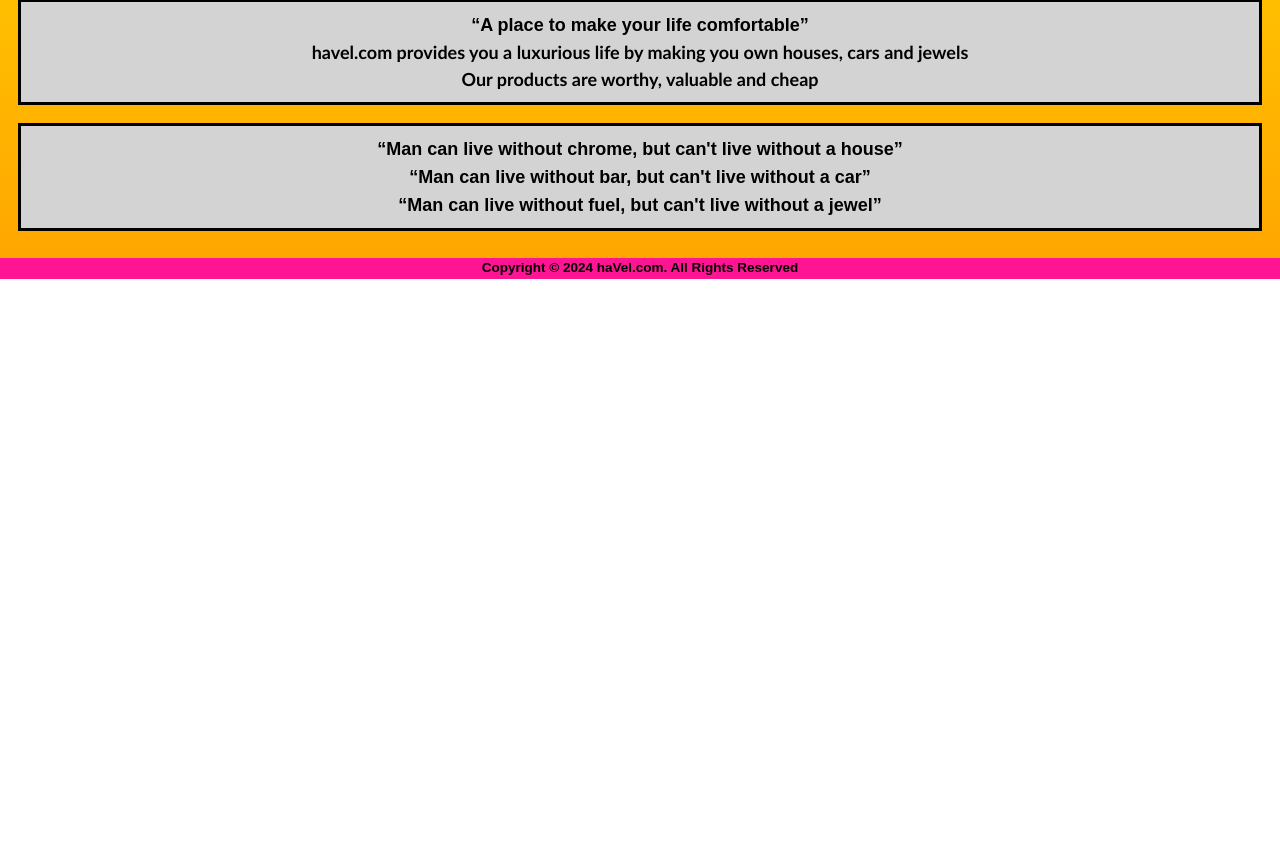
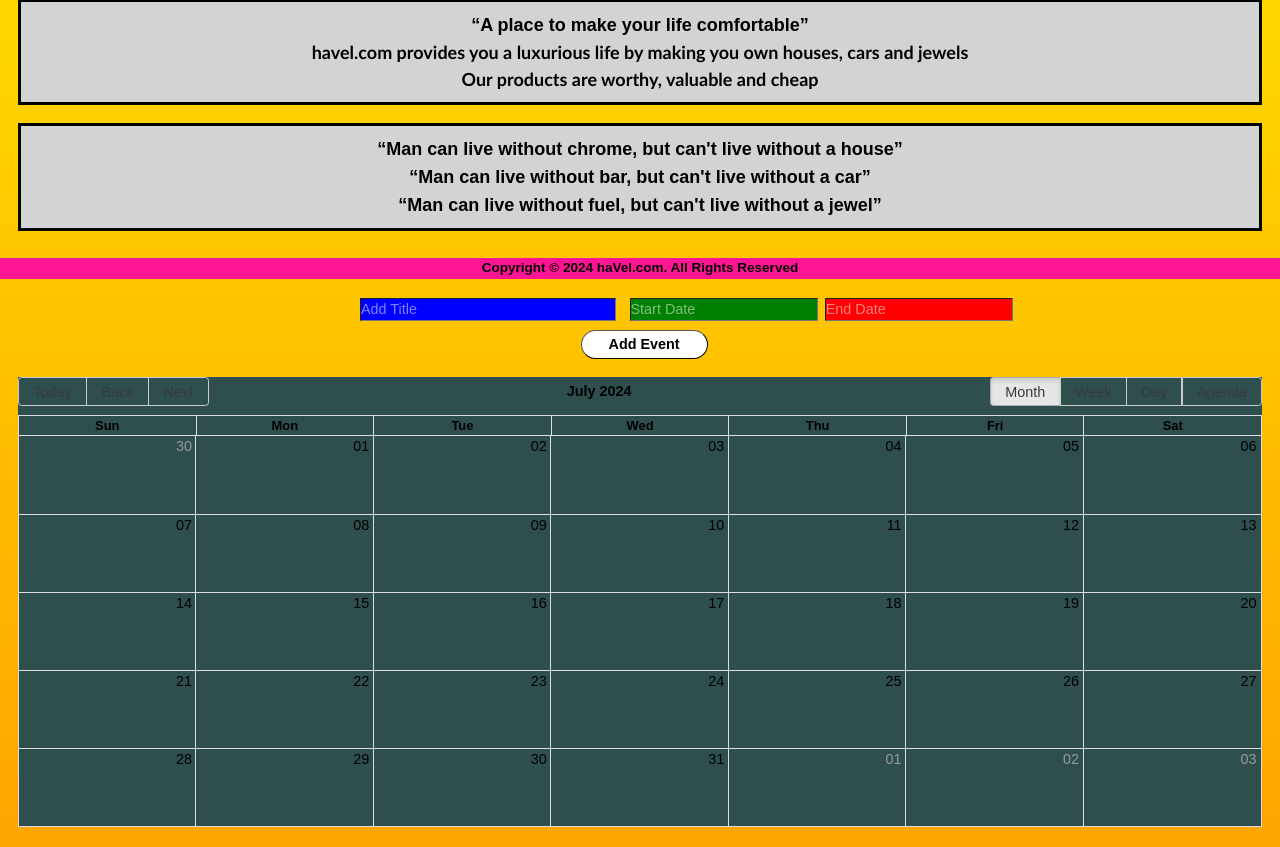
Before and after one commit to harishthangavelp/Capstone-Project, a React (Vite) app in the folder Marketplace-for-rental-equipment-frontend/Rental-Storet/: page / in a window 1280 px wide. Shown: the part 694-1541 px from the top of the page. Before the commit the page ends 987 px from the top, so only its background shows below. Built offline with nearby package versions, Linux system fonts and the light colour scheme.

Commit message:
rental-market

```diff
--- a/Marketplace-for-rental-equipment-frontend/Rental-Storet/package.json
+++ b/Marketplace-for-rental-equipment-frontend/Rental-Storet/package.json
@@ -15,8 +15,13 @@
     "bootstrap": "^5.3.3",
     "browser-router": "^0.2.0",
     "cors": "^2.8.5",
+    "data-fns": "^1.1.0",
+    "date-fns": "^3.6.0",
     "jquery": "^3.7.1",
     "react": "^18.3.1",
+    "react-big-calendar": "^1.13.1",
+    "react-calendar": "^5.0.0",
+    "react-datepicker": "^7.3.0",
     "react-dom": "^18.2.0",
     "react-router": "^6.24.0",
     "react-router-dom": "^6.24.0",
--- a/Marketplace-for-rental-equipment-frontend/Rental-Storet/src/components/Home.css
+++ b/Marketplace-for-rental-equipment-frontend/Rental-Storet/src/components/Home.css
@@ -17,6 +17,7 @@
     background-image: linear-gradient(180deg, yellow, orange);
     background-size: 100%;
     display: block;
+    height: 107em;
     zoom: 90%;
 }
 .popbg{
@@ -284,3 +285,55 @@
     75%  {left: 0px; right: 200px;}
     100% {left: 0px; right: 0px;}
   }
+
+.calendarStart{
+    background-color: green;
+    margin: 5px;
+  }
+.calendarEnd{
+    margin: 3px;
+    background-color: red;
+  }
+.calendarTitle{
+    background-color: blue;
+    margin-left: 400px;
+  }
+.calendarButton{
+    margin: 5px;
+    left: 40em;
+    position: relative;
+    display: flex;
+    align-items: center;
+    color: black;
+    font-family: Arial, Helvetica, sans-serif;
+    font-weight: bold;
+    padding: 3px 30px;
+    border-radius: 20px;
+    background-color: white;
+  }
+.calendarMain{
+    color: black;
+    font-family: 'Times New Roman', Times, serif;
+    font-weight: bold;
+    background-color:darkslategray;
+ }
+.rbc-off-range-bg{
+    background-color:crimson;
+ }
+ .rbc-day-bg {
+    -webkit-box-flex: 1;
+    -ms-flex: 1 0 0%;
+    background-color:darkslategray;
+    flex: 1 0 0%;
+}
+.rbc-day-bg.rbc-today{
+    background-color:darkslategray;
+}
+.rbc-day-bg.rbc-off-range-bg{
+    background-color: darkslategrey;
+}
+.rbc-event-content{
+    color: black;
+    border-radius: 50px;
+    text-align: center;
+}
--- a/Marketplace-for-rental-equipment-frontend/Rental-Storet/src/components/Home.jsx
+++ b/Marketplace-for-rental-equipment-frontend/Rental-Storet/src/components/Home.jsx
@@ -1,10 +1,20 @@
-import React from 'react'
+import React, { useState } from "react";
 import './Home.css'
 import "@fontsource/poppins"; // Defaults to weight 400
 import "@fontsource/poppins/400.css"; // Specify weight
 import "@fontsource/poppins/400-italic.css";
 import Navigation from '../Navigation';
 import {Link} from 'react-router-dom'
+
+import getDay from "date-fns/getDay";
+import parse from "date-fns/parse";
+import startOfWeek from "date-fns/startOfWeek";
+import { Calendar, dateFnsLocalizer } from "react-big-calendar";
+import "react-big-calendar/lib/css/react-big-calendar.css";
+import DatePicker from "react-datepicker";
+import "react-datepicker/dist/react-datepicker.css";
+import { compareAsc, format } from "date-fns";
+import {enUS, de} from 'date-fns/locale';
 
 import finalimg1 from '../images/luxurious_life-1.jpg';
 import finalimg2 from '../images/luxurious_life-2.jpeg';
@@ -13,7 +23,72 @@
 import finalaudio1 from '../mini-images/havel.mp3';
 
 
+
+const locales = {
+  'en-US': enUS,
+  'de': de,
+};
+const localizer = dateFnsLocalizer({
+  format,
+  parse,
+  startOfWeek,
+  getDay,
+  locales,
+});
+
+const events = [
+  {
+      title: "Big Meeting",
+      allDay: true,
+      start: new Date(2021, 6, 0),
+      end: new Date(2021, 6, 0),
+  },
+  {
+      title: "Vacation",
+      start: new Date(2021, 6, 7),
+      end: new Date(2021, 6, 10),
+  },
+  {
+      title: "Conference",
+      start: new Date(2021, 6, 20),
+      end: new Date(2021, 6, 23),
+  },
+];
+
+
+
+
 function Home(props) {
+
+  const [newEvent, setNewEvent] = useState({ title: "", start: "", end: "" });
+  const [allEvents, setAllEvents] = useState(events);
+
+  function handleAddEvent() {
+
+    for (let i=0; i<allEvents.length; i++){
+
+        const d1 = new Date (allEvents[i].start);
+        const d2 = new Date(newEvent.start);
+        const d3 = new Date(allEvents[i].end);
+        const d4 = new Date(newEvent.end);
+
+         if (
+          ( (d1  <= d2) && (d2 <= d3) ) || ( (d1  <= d4) &&
+            (d4 <= d3) )
+          )
+        {
+            alert("CLASH");
+            break;
+         }
+
+    }
+
+
+    setAllEvents([...allEvents, newEvent]);
+}
+
+
+
   function display(){
     alert("Welcome to haVel.com");
     }
@@ -23,6 +98,7 @@
     <div className='bghome'>
 
 <audio src={finalaudio1} autoplay="autoplay" loop="loop"></audio>
+
 
     <div class="centPad">
     <div class="topnav1">
@@ -142,6 +218,16 @@
 </div>
 
 
+            <div>
+                <input type="text" placeholder="Add Title" className="calendarTitle" style={{ width: "20%", marginRight: "10px" }} value={newEvent.title} onChange={(e) => setNewEvent({ ...newEvent, title: e.target.value })} />
+                <DatePicker placeholderText="Start Date" className="calendarStart" style={{ marginRight: "10px" }} selected={newEvent.start} onChange={(start) => setNewEvent({ ...newEvent, start })} />
+                <DatePicker placeholderText="End Date" className="calendarEnd" selected={newEvent.end} onChange={(end) => setNewEvent({ ...newEvent, end })} />
+                <button stlye={{ marginTop: "10px" }}  className="calendarButton" onClick={handleAddEvent}>
+                    Add Event
+                </button>
+            </div>
+            <Calendar localizer={localizer} className="calendarMain" events={allEvents} startAccessor="start" endAccessor="end" style={{ height: 500, margin: "20px" }} />
+
 
         </div>
 
```
Also changed, not shown: 1 other file (tests, documents, lock files or other folders).
